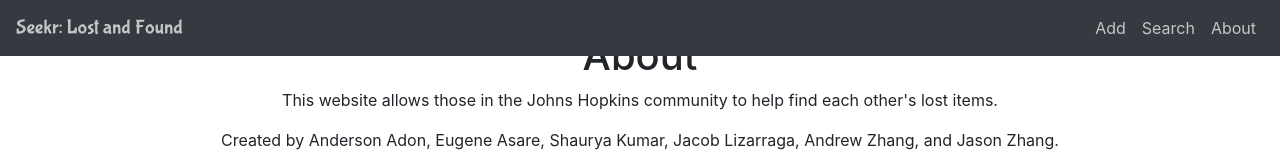
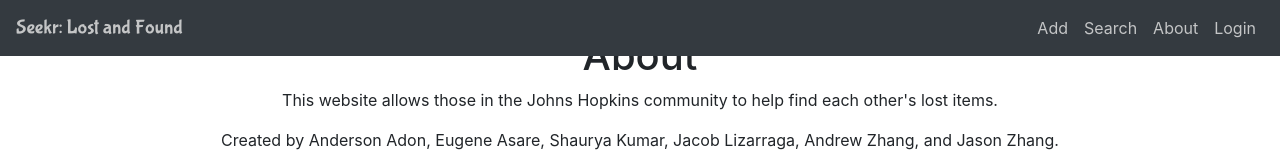
Before and after one commit to eugene-mindset/Seekr, a React (Create React App) app in the folder seekr/: page /about in a window 1280 px wide. Shown: the top 160 px of the page. Built offline with nearby package versions, Linux system fonts and the light colour scheme; the HTML template or start-up script is replaced by a standard one; what google-maps-react would draw is missing.

Commit message:
fixed nav bar to show different items depending on logged in status

```diff
--- a/seekr/src/components/helper/AuthContext.jsx
+++ b/seekr/src/components/helper/AuthContext.jsx
@@ -1,16 +1,21 @@
 import React, { useState, useEffect } from 'react'
 
 export const AuthContext = React.createContext();
+
+function getCookieValue(a) {
+	let b = document.cookie.match('(^|[^;]+)\\s*' + a + '\\s*=\\s*([^;]+)');
+	return b ? b.pop() : null;
+}
 
 // this component will store the authentication status as well as the
 // authenticated information that we need.
 export const AuthContextProvider = ({children}) => {
 	// check cookie for auth
 	// previous status of authentication
-	const prevAuth = document.cookie.match(new RegExp('(^| )auth=([^;]+)')) || false;
+	const prevAuth = getCookieValue("auth") || null;
 
 	// previous authentication information
-	const prevAuthBody = document.cookie.match(new RegExp('(^| )authBody=([^;]+)')) || false;
+	const prevAuthBody = getCookieValue("authBody") || null;
 
 	const [auth, setAuth] = useState(prevAuth);
 	const [authBody, setAuthBody] = useState(prevAuthBody);
@@ -19,7 +24,8 @@ export const AuthContextProvider = ({children}) => {
 	useEffect(
 		// this anonymous function will automatically update the cookies
 		() => {
-			document.cookie = "auth=" + auth + "; authBody=" + authBody + ";path=/";
+			document.cookie = "auth=" + auth + "; path=/";
+			document.cookie = "authBody=" + authBody + "; path=/";
 		},
 		[auth, authBody]
 	)
--- a/seekr/src/components/layout/Navigation.jsx
+++ b/seekr/src/components/layout/Navigation.jsx
@@ -3,7 +3,7 @@ import { Nav, Navbar } from "react-bootstrap";
 import { AuthContext } from "../helper/AuthContext";
 
 const Navigation = () => {
-  const { auth } = useContext(AuthContext)
+  const { auth, authBody } = useContext(AuthContext)
   return (
 
     <div>
@@ -15,7 +15,8 @@ const Navigation = () => {
             <Nav.Link href="/add">Add</Nav.Link>
             <Nav.Link href="/">Search</Nav.Link>
             <Nav.Link href="/about">About</Nav.Link>
-            {auth ? <Nav.Link href="/userinfo">User Info</Nav.Link> : null}
+            {auth=="user" ?  <Nav.Link href="/userinfo">User Info</Nav.Link> : null}
+            {auth=="user" ? <Nav.Link href="/logout">Log Out</Nav.Link> : <Nav.Link href="/login">Login</Nav.Link>}
           </Nav>
         </Navbar.Collapse>
       </Navbar>
```
